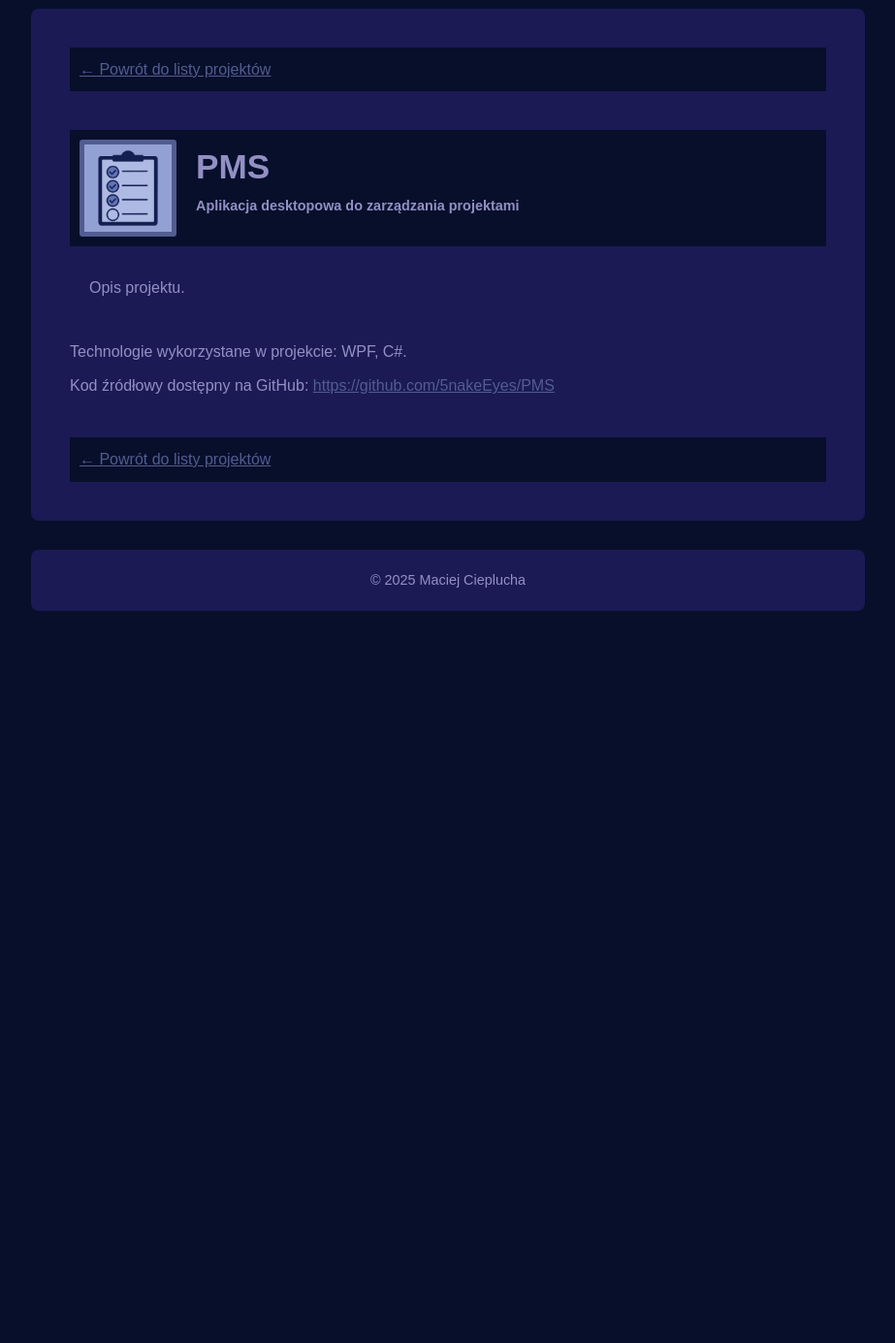
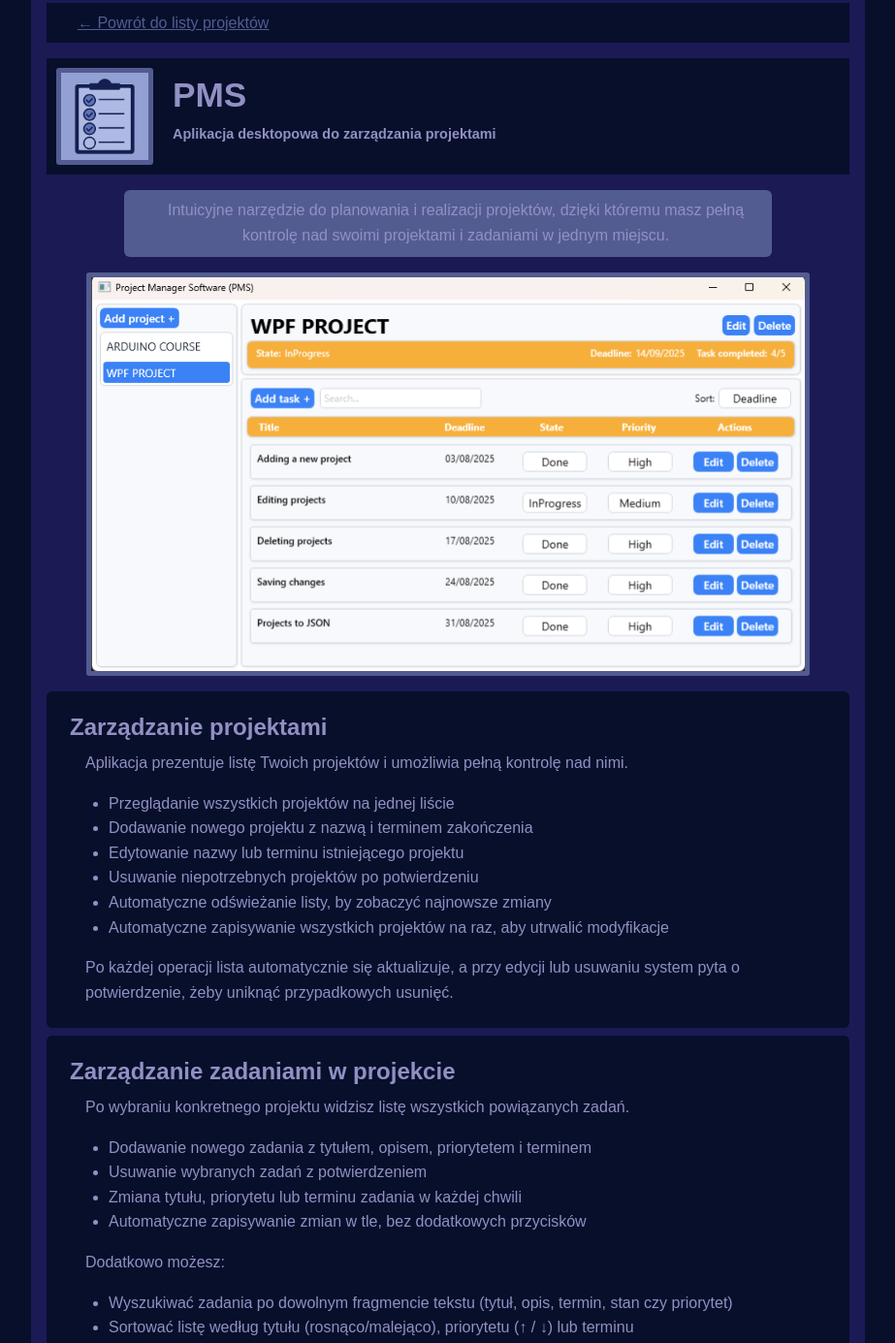
Before and after one commit to 5nakeEyes/Portfolio, a plain HTML site: page pms/index.html in a window 1280 px wide. Shown: the part 107-1492 px from the top of the page at 97% size, without its empty margins (178-1101 px from the left). Before the commit the page ends 800 px from the top, so only its background shows below. Drawn offline with Linux system fonts and the light colour scheme.

Commit message:
Update PMS project description

```diff
--- a/css/pms.css
+++ b/css/pms.css
@@ -1,8 +1,9 @@
 .project-detail {
   background-color: var(--deep-indigo);
   color: var(--light-indigo);
-  padding: 40px;
-  margin: 30px 0;
+  padding: 1rem;
+  margin-top: .5rem;
+  margin-bottom: .5rem;
   border-radius: 8px;
   text-align: left;
 }
@@ -24,12 +25,74 @@
   background-color: var(--black-blue);
 }
 
-img {
+#taskListIcon {
   display: block;
   object-fit: cover;
   width: 90px;
   height: 90px;
 }
+
+.border {
+  padding-left: 1.5rem;
+  padding-right: 1.5rem;
+  padding-bottom: .5rem;
+  padding-top: .1rem;
+  border-radius: 6px;
+  background-color: var(--black-blue);
+  margin-bottom: 0.5rem;
+  margin-right: 0rem;
+}
+
+#summary{
+  background-color: var(--mid-indigo);
+}
+.project-description {
+  margin-bottom: 1rem;
+}
+
+.project-description img {
+  display: block;
+  margin: 0 auto;
+  max-width: 90%;
+  margin-bottom: 1rem;
+}
+
+.project-description h2 {
+  font-size: 1.5rem;
+  margin-top: 1rem;
+  margin-bottom: 0.2em;
+  margin-left: 0px;
+}
+
+.project-description ul {
+  padding-left: 2.5rem;
+  margin-top: 0;
+  margin-bottom: 1rem;
+}
+
+.project-description p {
+  padding-left: 1rem;
+  margin-top: 0;
+  margin-bottom: 1rem;
+}
+
+.project-description #summary {
+  margin-top: 1rem;
+  margin-bottom: 1rem;
+  display: flex;
+  justify-items: center;
+  text-align: center;
+  padding-top: .5rem;
+  padding-left: 1rem;
+  padding-right: 1rem;
+  margin-left: 5rem;
+  margin-right: 5rem;
+}
+
+.project-description #summary p{
+  margin-bottom: 0.1rem;
+}
+
 .img-border {
   padding: 5px;
   border-radius: 3px;
@@ -37,23 +100,33 @@ img {
 }
 
 .back-link-top {
-  margin-bottom: 40px;
-  padding: 10px;
+  margin-bottom: 1rem;
+  padding-top: 0.5rem;
+  padding-bottom: 0.5rem;
+  padding-left: 2rem;
   background-color: var(--black-blue);
 }
 
 .back-link-bottom {
-  margin-top: 40px;
-  padding: 10px;
+  margin-top: 1rem;
+  padding-top: 0.5rem;
+  padding-bottom: 0.5rem;
+  padding-left: 2rem;
   background-color: var(--black-blue);
 }
 
-.project-description {
-  margin-left: 20px;
-  padding-top: 30px;
-  padding-bottom: 30px;
+.project-footer .border{
+  margin-left: 5rem;
+  margin-right: 5rem;
+  text-align: center;
+  padding: 1rem;
+  background-color: var(--mid-indigo);
+}
+.project-tech {
+  margin-bottom: 1rem;
+  margin-left: 1rem;
 }
 
-.project-tech, .project-repo {
-  padding-top: 10px;
+.project-repo {
+  margin-left: 1rem;
 }
--- a/pms/index.html
+++ b/pms/index.html
@@ -25,28 +25,92 @@
   <!-- Główna sekcja ze szczegółami projektu -->
   <main>
     <section class="project-detail">
-      <div class="back-link-top">
+
+      <!-- Powrót do listy projektów -->
+      <section class="back-link-top">
         <a href="../index.html#projects">← Powrót do listy projektów</a>
-        </div>
+      </section>
+
+      <!-- Nagłówek projektu -->
+      <section>
         <ul class="project-header">
-          <li class="img-border"><img src="../images/pms.png" alt="Zrzut ekranu PMS"></li>
+          <li class="img-border"><img id="taskListIcon" src="../images/taskListIcon.png" alt="taskListIcon"></li>
           <li>
             <h1>PMS</h1>
             <h2>Aplikacja desktopowa do zarządzania projektami</h2>
           </li>
         </ul>
-        <p class="project-description">
-          Opis projektu.
-        </p>
+      </section>
+
+      <!-- Opis projektu -->
+      <section class="project-description">
+        <div id="summary" class="border">
+          <p>Intuicyjne narzędzie do planowania i realizacji projektów,
+          dzięki któremu masz pełną kontrolę
+          nad swoimi projektami i zadaniami w jednym miejscu.</p>
+        </div>
+      <!-- Widok aplikacji -->
+          <img class="img-border" src="../images/AppView.png" alt="Zrzut ekranu PMS">
+
+      <!-- Zarządzanie projektami -->
+        <div class="border">
+            <h2 >Zarządzanie projektami</h2>
+            <p>Aplikacja prezentuje listę Twoich projektów i umożliwia pełną kontrolę nad nimi.</p>
+            <ul>
+              <li>Przeglądanie wszystkich projektów na jednej liście</li>
+              <li>Dodawanie nowego projektu z nazwą i terminem zakończenia</li>
+              <li>Edytowanie nazwy lub terminu istniejącego projektu</li>
+              <li>Usuwanie niepotrzebnych projektów po potwierdzeniu</li>
+              <li>Automatyczne odświeżanie listy, by zobaczyć najnowsze zmiany</li>
+              <li>Automatyczne zapisywanie wszystkich projektów na raz, aby utrwalić modyfikacje</li>
+            </ul>
+            <p>Po każdej operacji lista automatycznie się aktualizuje, a przy edycji lub usuwaniu system pyta o potwierdzenie, żeby uniknąć przypadkowych usunięć.</p>
+          </div>
+
+        <!-- Zarządzanie zadaniami -->
+          <div class="border">
+            <h2>Zarządzanie zadaniami w projekcie</h2>
+            <p>Po wybraniu konkretnego projektu widzisz listę wszystkich powiązanych zadań.</p>
+              <ul>
+                <li>Dodawanie nowego zadania z tytułem, opisem, priorytetem i terminem</li>
+                <li>Usuwanie wybranych zadań z potwierdzeniem</li>
+                <li>Zmiana tytułu, priorytetu lub terminu zadania w każdej chwili</li>
+                <li>Automatyczne zapisywanie zmian w tle, bez dodatkowych przycisków</li>
+              </ul>
+            <p>Dodatkowo możesz:</p>
+              <ul>
+                <li>Wyszukiwać zadania po dowolnym fragmencie tekstu (tytuł, opis, termin, stan czy priorytet)</li>
+                <li>Sortować listę według tytułu (rosnąco/malejąco), priorytetu (↑ / ↓) lub terminu</li>
+              </ul>
+          </div>
+
+        <!-- Dodatkowo -->
+          <div class="border">
+            <h2>Synchronizacja wyboru projektu i listy zadań</h2>
+            <p>Wybierając inny projekt, automatycznie przełączasz widok zadań na te powiązane z nowym projektem. Dzięki temu masz zawsze pod ręką tylko te zadania, które dotyczą aktualnie wybranego projektu.</p>
+          </div>
+      </section>
+
+      <!-- Stopka projektu -->
+      <section class="project-footer">
+
+        <!-- Użyte technologie -->
+          <div class="border">
             <p class="project-tech">
                 Technologie wykorzystane w projekcie: WPF, C#.
             </p>
-        <p class="project-repo">
-          Kod źródłowy dostępny na GitHub:
+
+          <!-- Link do repo -->
+            <p class="project-repo"> Kod źródłowy dostępny na GitHub:
               <a href="https://github.com/5nakeEyes/PMS" target="_blank" rel="noopener">
                 https://github.com/5nakeEyes/PMS
               </a>
             </p>
+          </div>
+      </section>
+
+      <!-- Powrót do listy projektów -->
+    <section>
         <div class="back-link-bottom">
         <a href="../index.html#projects">← Powrót do listy projektów</a>
         </div>
```
Also changed, not shown: css/projects.css (+5 -6 lines), index.html (+1 -1 lines), images/AppView.png (added), images/taskListIcon.png (renamed from images/pms.png), images/taskListIcon_mobile.png (added). Lines whose indentation alone changed are shown as unchanged.
